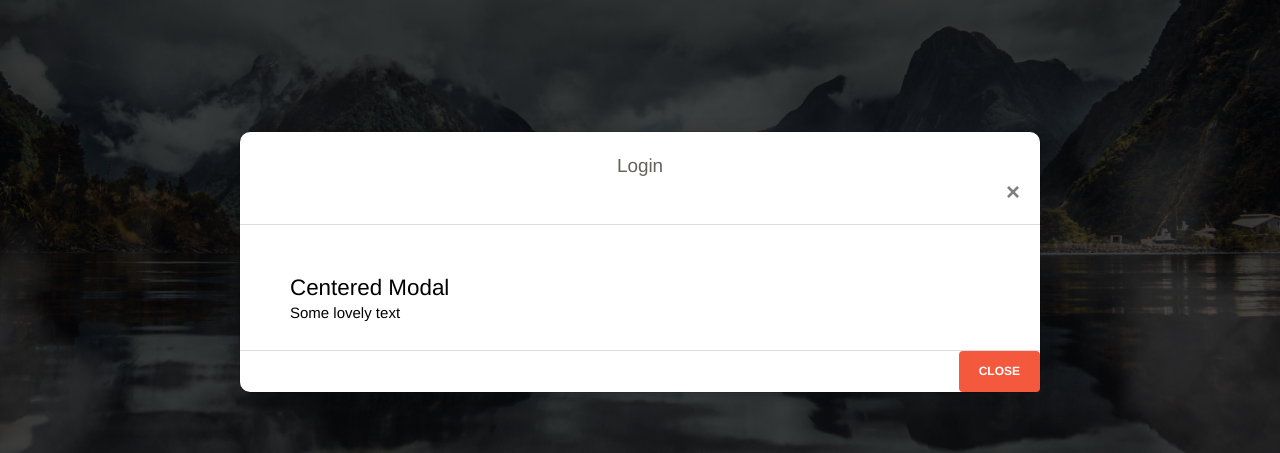
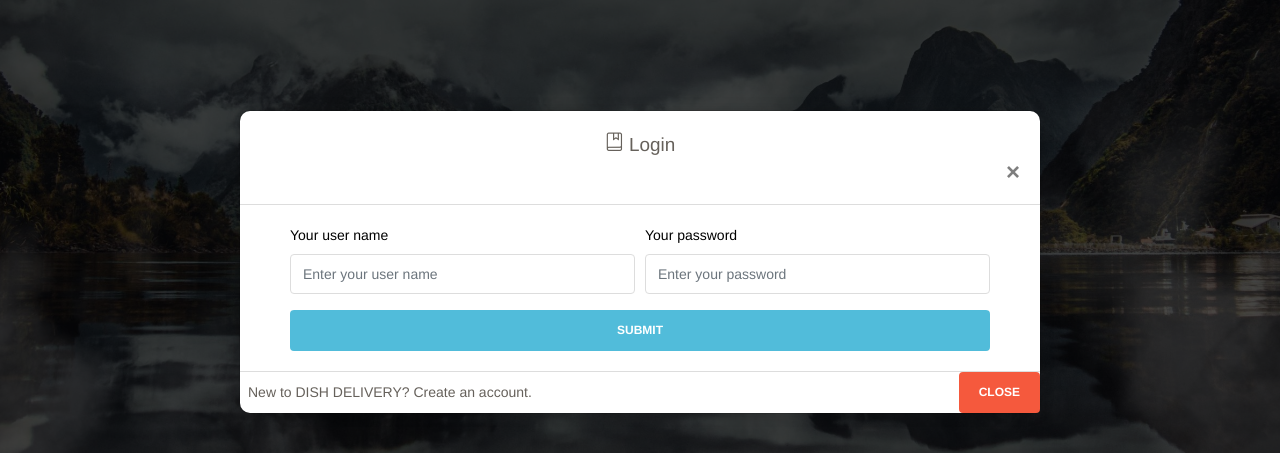
Before and after one commit to ASAI-DAM-Team-2/Frontend, a React (Create React App) app: page /dishes in a window 1280 px wide. Both pictures are taken after a click on the link "LOGIN". Shown: the part 198-651 px from the top of the page. Built offline with nearby package versions, Linux system fonts and the light colour scheme.

Commit message:
feat : better look

```diff
--- a/src/components/modals/LoginModal.js
+++ b/src/components/modals/LoginModal.js
@@ -4,10 +4,23 @@ import {
     Modal,
     ModalHeader,
     ModalBody,
-    ModalFooter
+    ModalFooter,
+    Form,
+    FormGroup,
+    Label,
+    Input,
+    FormText,
+    Row,
+    Col
 } from 'reactstrap';
 
 class LoginModal extends Component {
+
+    handleLoginClick = () => {
+        this.props.onLogin();
+        this.props.onLoginModalToggle();
+    };
+
     render () {
         return (
             <React.Fragment>
@@ -18,20 +31,36 @@ class LoginModal extends Component {
                     isOpen={this.props.show}
                     toggle={this.props.onLoginModalToggle}
                 >
-                <ModalHeader
-                    toggle={this.props.onLoginModalToggle}
-                >
-                    <span id="contained-modal-title-vcenter">
-                        Login
-                    </span>
+                <ModalHeader toggle={this.props.onLoginModalToggle}>
+                        <i className='nc-icon nc-book-bookmark' />&nbsp;Login
                 </ModalHeader>
                 <ModalBody>
-                    <h4>Centered Modal</h4>
-                    <p>
-                        Some lovely text
-                    </p>
+                    <Form>
+                        <Row form>
+                            <Col md={6}>
+                                <FormGroup>
+                                    <Label for="userName">Your user name</Label>
+                                    <Input type="text" name="username" id="userName" placeholder="Enter your user name" required/>
+                                </FormGroup>
+                            </Col>
+                            <Col md={6}>
+                                <FormGroup>
+                                    <Label for="password">Your password</Label>
+                                    <Input type="password" name="password" id="password" placeholder="Enter your password" required/>
+                                </FormGroup>
+                            </Col>
+                            <Col md={12} className="text-center">
+                                <Button color="info" onClick={this.handleLoginClick} className="w-100">
+                                    Submit
+                                </Button>
+                            </Col>
+                        </Row>
+                    </Form>
                 </ModalBody>
                 <ModalFooter>
+                    <div className="mr-auto ml-2">
+                        New to DISH DELIVERY? Create an account.
+                    </div>
                     <Button color="danger" onClick={this.props.onLoginModalToggle}>Close</Button>
                 </ModalFooter>
                 </Modal>
```
